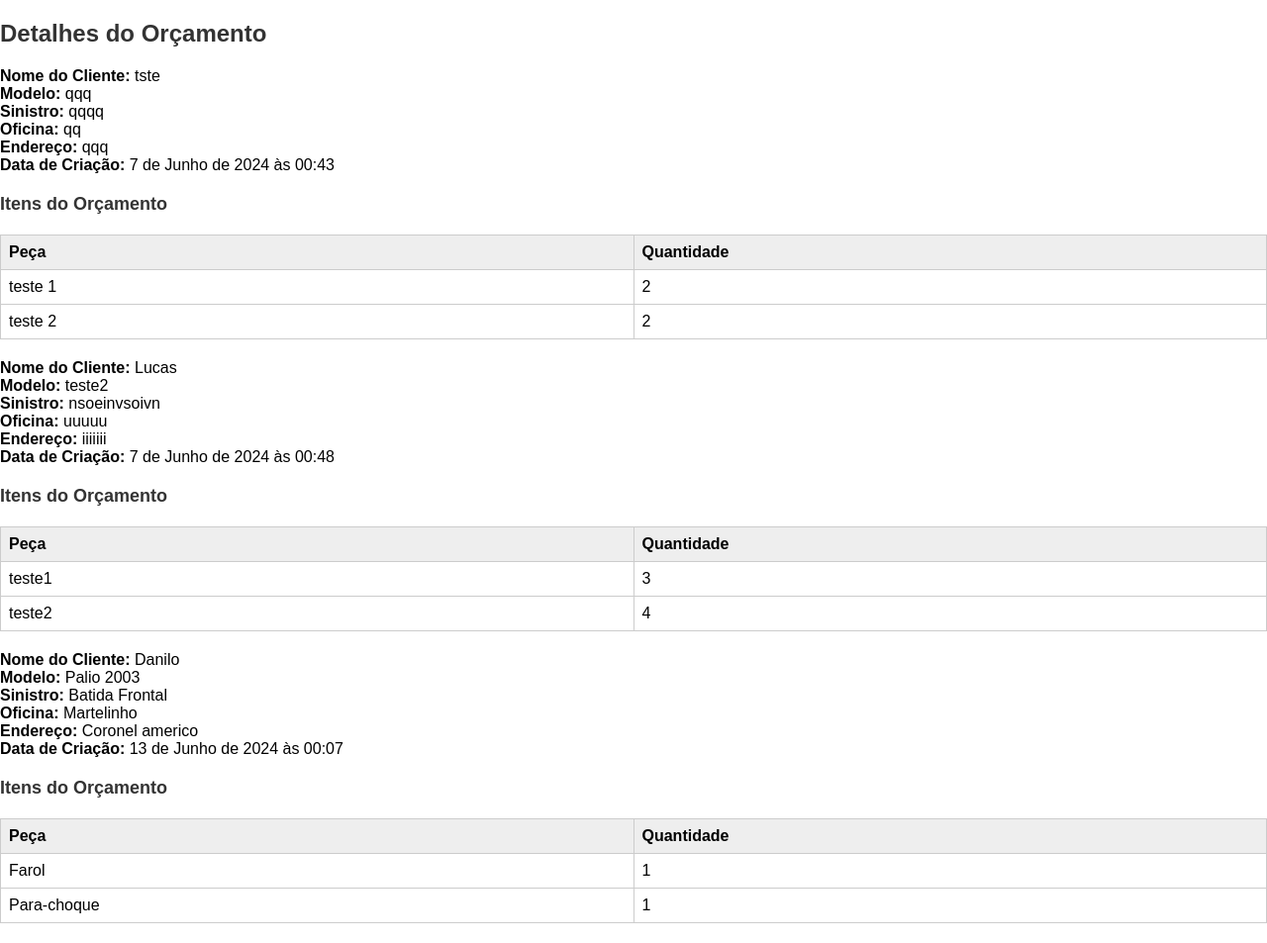
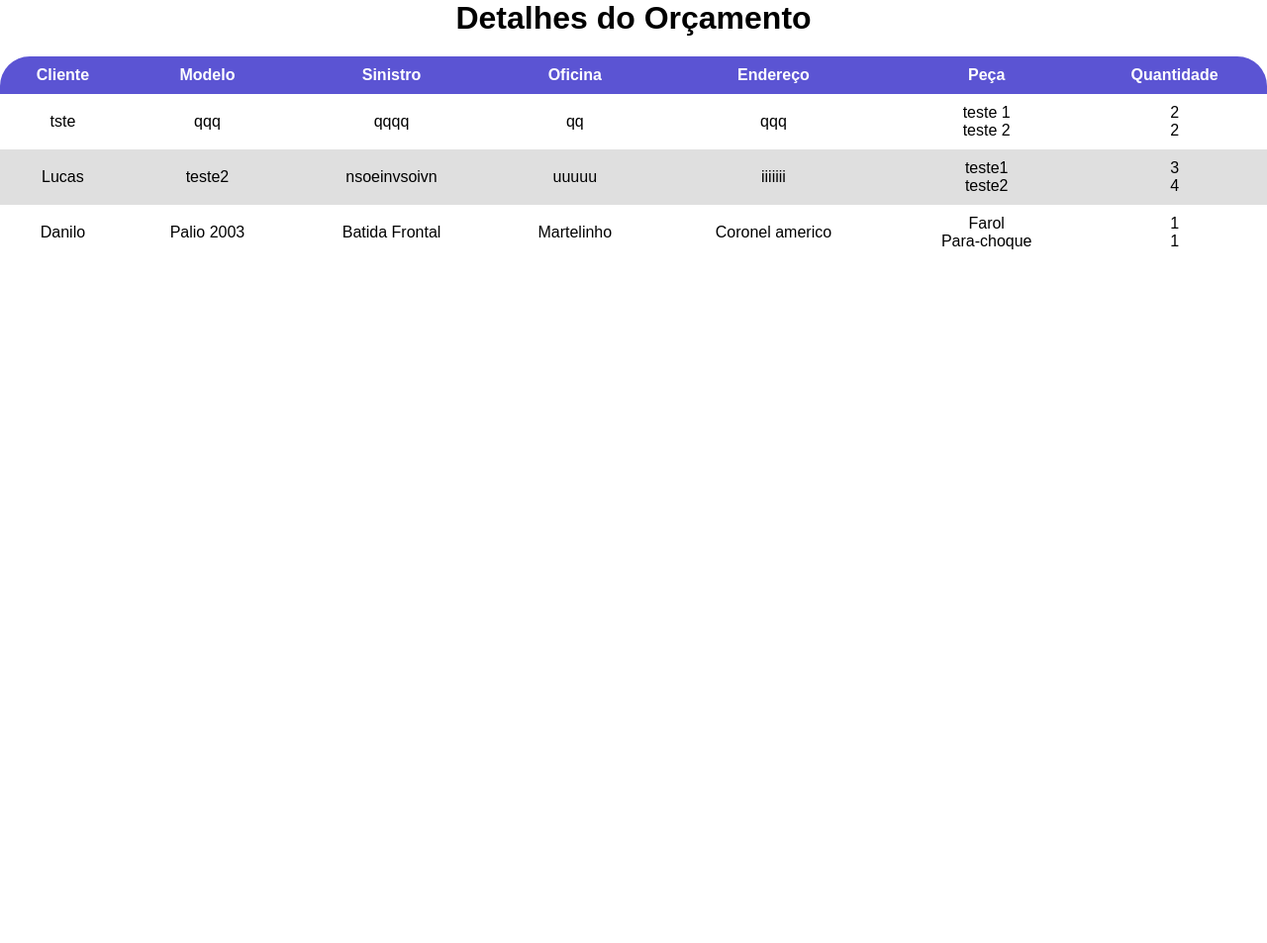
Before and after one commit to AmaralFLucas/OrcaPeca, a Django app: page /orcamento/ in a window 1280 px wide. Shown: the whole page at 99% size. After the commit the page ends 252 px from the top, so only its background shows below. Run offline with Django 4.2, Linux system fonts and the light colour scheme; data comes from the database, SQL or seed files in the repository; both versions use the stored data as it was after the commit.

Commit message:
Melhorando a tela do forneceor

```diff
--- a/orcaPecas/templates/pages/index.html
+++ b/orcaPecas/templates/pages/index.html
@@ -11,8 +11,8 @@
     <header>
       <img src="{% static 'images/logoOrcaPecas.PNG' %}" alt="Logo" />
       <span class="user-name">{{ user }}</span>
+      <a href="{% url 'logout' %}">Sair</a>
     </header>
-    <a href="{% url 'logout' %}">Sair</a>
     <main>
       <div class="img-container">
         <img src="{% static 'images/logoOrcaPecas.PNG' %}" alt="Logo" />
--- a/orcaPecas/templates/pages/orcamento_detalhes.html
+++ b/orcaPecas/templates/pages/orcamento_detalhes.html
@@ -9,34 +9,7 @@
 </head>
 <body>
     <h1>Detalhes do Orçamento</h1>
-    {% for orcamento in orcamentos %}
-    <p><strong>Nome do Cliente:</strong> {{ orcamento.nome }}</p>
-    <p><strong>Modelo:</strong> {{ orcamento.modelo }}</p>
-    <p><strong>Sinistro:</strong> {{ orcamento.comentarios_cliente }}</p>
-    <p><strong>Oficina:</strong> {{ orcamento.oficina_entrega_nome }}</p>
-    <p><strong>Endereço:</strong> {{ orcamento.oficina_entrega_endereco }}</p>
-    <p><strong>Data de Criação:</strong> {{ orcamento.data_criacao }}</p>
 
-    <h2>Itens do Orçamento</h2>
-    <table border="1">
-        <thead>
-            <tr>
-                <th>Peça</th>
-                <th>Quantidade</th>
-            </tr>
-        </thead>
-        <tbody>
-            {% for item in orcamento.itens_orcamento %}
-                <tr>
-                    <td>{{ item.peca }}</td>
-                    <td>{{ item.quantidade }}</td>
-                </tr>
-            {% endfor %}
-        </tbody>
-    </table>
-    {% endfor %}
-
-    {%comment%}
     <table>
 
         {% if orcamentos %}
@@ -46,7 +19,6 @@
           <th>Sinistro</th>
           <th>Oficina</th>
           <th>Endereço</th>
-          <th>Data de Criação</th>
           <th>Peça</th>
           <th>Quantidade</th>
         </thead>
@@ -59,23 +31,28 @@
             {% for orcamento in orcamentos %}
           <tr>
             <td>
-                <a href="{% url 'orcamento' orcamento.id %}">{{orcamento.nome}}</a>
+                {{orcamento.nome}}
             </td>
             <td>{{orcamento.modelo}}</td>
             <td>{{orcamento.comentarios_cliente}}</td>
             <td>{{orcamento.oficina_entrega_nome}}</td>
             <td>{{orcamento.oficina_entrega_endereco}}</td>
-            <td>{{orcamento.data_criacao}}</td>
-            {% for item in itens %}
-            <tr>
-                <td>{{item.peca}}</td>
-                <td>{{ item.quantidade}}</td>
-            </tr>
-            {% endfor %}
+
+             <td>
+                    {% for item in orcamento.itens_orcamento %}
+                        {{item.peca}}<br>
+                    {% endfor %}
+                </td>
+             <td>
+                    {% for item in orcamento.itens_orcamento %}
+                        {{item.quantidade}}<br>
+                    {% endfor %}
+                </td>
+
           </tr>
           {% endfor %}
         </tbody>
       </table>
-      {%endcomment%}
+
 </body>
 </html>
--- a/templates/static/css/style_orcamento.css
+++ b/templates/static/css/style_orcamento.css
@@ -6,38 +6,48 @@
     font-family: Arial, Helvetica, sans-serif;
 }
 
-h1 {
-    color: #333;
-    font-size: 24px;
-    font-family: sans-serif;
-    margin: 20px 0;
-  }
-
-h2 {
-    color: #333;
-    font-size: 18px;
-    font-family: sans-serif;
-    margin: 20px 0;
+main{
+    padding: 20px 50px;
 }
 
-table {
+table{
+    margin: 10px 0;
+    width: 100%;
+    text-align: center;
     border-collapse: collapse;
-    width: 100%;
-    border: 1px solid #ccc;
-    margin: 20px 0;
+    border-radius: 30px 30px 0 0;
+    overflow: hidden;
 }
 
-th, td {
-    padding: 8px;
-    border: 1px solid #ccc;
-    text-align: left;
+main > a{
+    padding: 6px 2%;
+    background-color: rgba(19, 10, 192, 0.694);
+    border-radius: 12px;
+    color: white;
+    font-size: 20px;
+    border: none;
+    cursor: pointer;
 }
 
-th {
-    background-color: #eee;
-    font-weight: bold;
+th{
+    background-color: rgba(19, 10, 192, 0.694);
+    padding: 10px;
+    color: white;
 }
 
-th, td {
-    width: 50%;
+td{
+    padding: 10px;
 }
+
+tr:nth-child(even){
+    background-color: rgba(128, 128, 128, 0.251);
+}
+tbody > tr:hover{
+    background-color: rgba(128, 128, 128, 0.524);
+    cursor: pointer;
+}
+
+  h1 {
+    text-align: center;
+    margin-bottom: 20px;
+  }
--- a/templates/static/css/style_senha.css
+++ b/templates/static/css/style_senha.css
@@ -48,10 +48,11 @@ label {
 input[type="text"],
 input[type="password"] {
     width: 100%;
-    height: 30px;
+    height: 25px;
     border: 1px solid #ccc;
     border-radius: 5px;
     margin-bottom: 10px;
+    padding: 5px;
 }
 
 button {
```
Also changed, not shown: db.sqlite3.
